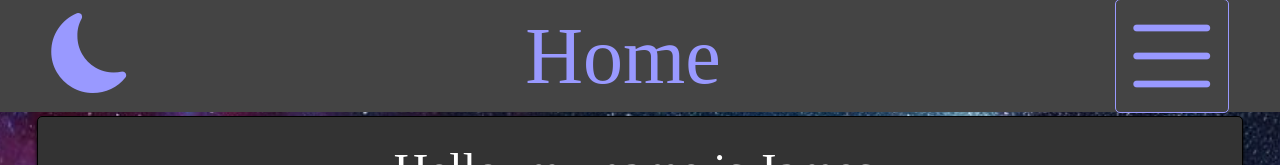
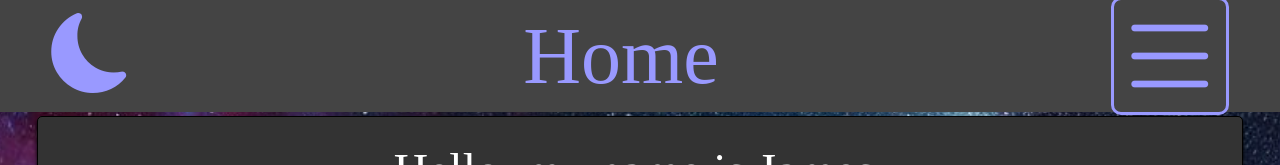
Before and after one commit to Jameshuff95/jan2025, a React (Vite) app: page / in a window 1280 px wide. Shown: the top 165 px of the page. Built offline with nearby package versions, Linux system fonts and the light colour scheme.

Commit message:
modified menut-btn border

```diff
--- a/src/App.css
+++ b/src/App.css
@@ -19,8 +19,8 @@
 
 #menu-btn {
   color: var(--nav-text);
-  border: 1px solid var(--nav-text);
-  border-radius: 5px;
+  border: 3px solid var(--nav-text);
+  border-radius: 10px;
   display: grid;
   place-items: center;
   font-size: 7rem;
```
